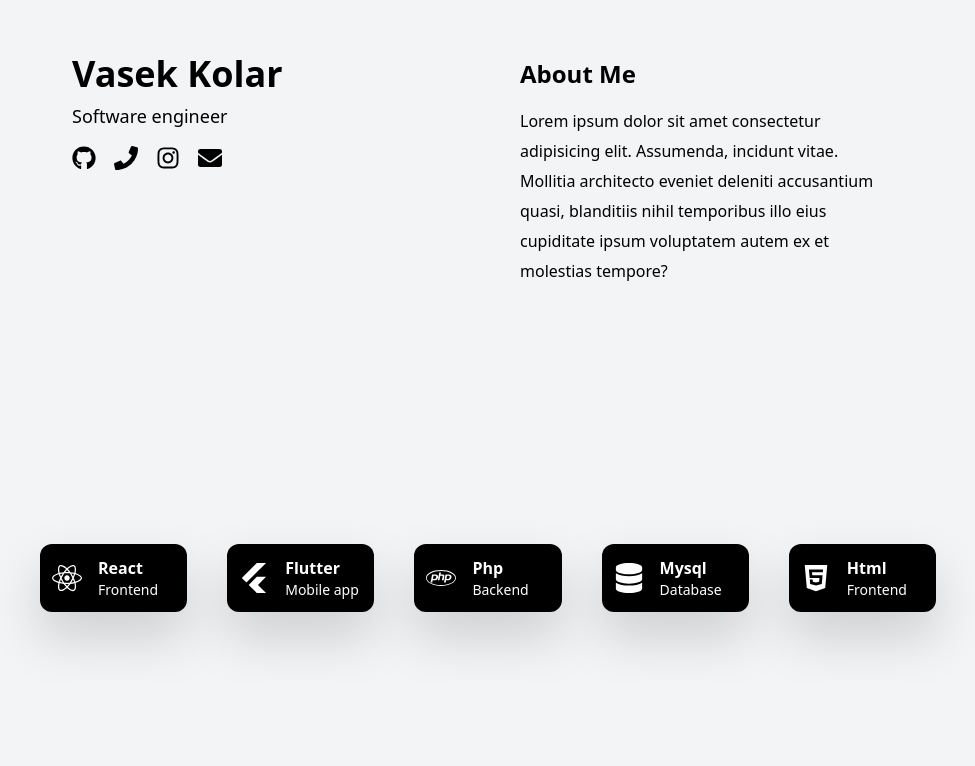
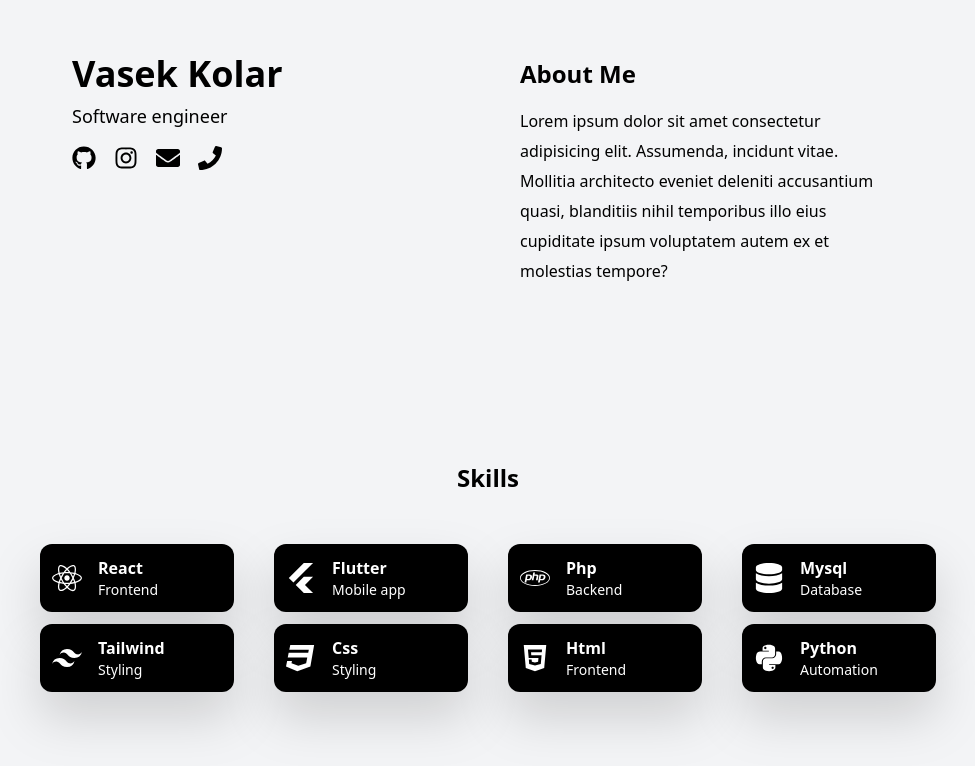
Before and after one commit to kolarvasek/portfolio, a React (Vite) app: page / in a window 1280 px wide. Shown: the part 178-944 px from the top of the page, without its empty margins (152-1127 px from the left). Built offline with nearby package versions, Linux system fonts and the light colour scheme.

Commit message:
Added text on hover to contact icons and added pop up animations to skills

```diff
--- a/src/App.jsx
+++ b/src/App.jsx
@@ -1,8 +1,7 @@
 import React from "react";
-import { color, motion } from "framer-motion";
+import { motion } from "framer-motion";
 import {
   FaGithub,
-  FaLinkedin,
   FaEnvelope,
   FaInstagram,
   FaPhone,
@@ -10,8 +9,11 @@ import {
   FaPhp,
   FaDatabase,
   FaHtml5,
+  FaCss3,
+  FaPython,
 } from "react-icons/fa";
 import { FaFlutter } from "react-icons/fa6";
+import { SiTailwindcss } from "react-icons/si";
 
 const App = () => {
   return (
@@ -28,25 +30,52 @@ const App = () => {
             <h1 className="text-4xl font-bold mb-2">Vasek Kolar</h1>
             <p className="text-lg">Software engineer</p>
             <div className="flex mt-4 space-x-4.5">
-              <motion.button whileHover={{ scale: 1.3 }}>
-                <a href="https://github.com/kolarvasek">
+              <motion.button
+                className="group relative flex items-center"
+                whileHover={{ scale: 1.4 }}
+              >
+                <a href="https://github.com/kolarvasek" target="blank">
                   <FaGithub size={24} />
                 </a>
+                <span className="absolute bottom-full left-1/2 transform -translate-x-1/2 mb-2 opacity-0 group-hover:opacity-100 bg-gray-800 text-white text-xs rounded px-2 py-1 whitespace-nowrap transition-opacity duration-300 pointer-events-none">
+                  GitHub
+                </span>
               </motion.button>
-              <motion.button whileHover={{ scale: 1.3 }}>
+              <motion.button
+                className="group relative flex items-center"
+                whileHover={{ scale: 1.4 }}
+              >
+                <a
+                  href="https://www.instagram.com/vasek._.kolar/"
+                  target="blank"
+                >
+                  <FaInstagram size={24} />
+                </a>
+                <span className="absolute bottom-full left-1/2 transform -translate-x-1/2 mb-2 opacity-0 group-hover:opacity-100 bg-gray-800 text-white text-xs rounded px-2 py-1 whitespace-nowrap transition-opacity duration-300 pointer-events-none">
+                  Instagram
+                </span>
+              </motion.button>
+              <motion.button
+                className="group relative flex items-center"
+                whileHover={{ scale: 1.4 }}
+              >
+                <a href="mailto:vasek.kolar435@icloud.com">
+                  <FaEnvelope size={24} />
+                </a>
+                <span className="absolute bottom-full left-1/2 transform -translate-x-1/2 mb-2 opacity-0 group-hover:opacity-100 bg-gray-800 text-white text-xs rounded px-2 py-1 whitespace-nowrap transition-opacity duration-300 pointer-events-none">
+                  Email
+                </span>
+              </motion.button>
+              <motion.button
+                className="group relative flex items-center"
+                whileHover={{ scale: 1.4 }}
+              >
                 <a href="tel:773461557">
                   <FaPhone size={24} />
                 </a>
-              </motion.button>
-              <motion.button whileHover={{ scale: 1.3 }}>
-                <a href="https://www.instagram.com/vasek._.kolar/">
-                  <FaInstagram size={24} />
-                </a>
-              </motion.button>
-              <motion.button whileHover={{ scale: 1.3 }}>
-                <a href="mailto:vasek.kolar435@icloud.com">
-                  <FaEnvelope size={24} />
-                </a>
+                <span className="absolute bottom-full left-1/2 transform -translate-x-1/2 mb-2 opacity-0 group-hover:opacity-100 bg-gray-800 text-white text-xs rounded px-2 py-1 whitespace-nowrap transition-opacity duration-300 pointer-events-none">
+                  Phone
+                </span>
               </motion.button>
             </div>
           </motion.div>
@@ -71,16 +100,17 @@ const App = () => {
           </motion.div>
         </div>
       </div>
+      <h2 className="relative -top-30 flex justify-center items-center text-2xl font-bold">
+        Skills
+      </h2>
       {/* SKILLS */}
-      <div className="-translate-y-1 flex justify-center bg-gray-100 min-h-100">
-        <motion.div
-          className="md:w-4xl gap-10 bg-gray-100 grid grid-cols-5 grid-rows-2 items-center justify-center h-5"
-          initial={{ y: 100 }}
-          animate={{ y: 0 }}
-          transition={{ type: "spring", damping: 30 }}
-        >
+      <div className="-translate-y-9 flex flex-col items-center bg-gray-100 min-h-100">
+        <motion.div className="md:w-4xl gap-10 gap-y-20 bg-gray-100 grid grid-cols-4 grid-rows-2 items-center justify-center h-5">
           <motion.div
             className="bg-black p-3 rounded-xl flex items-center space-x-4 drop-shadow-2xl"
+            initial={{ y: 100 }}
+            animate={{ y: 0 }}
+            transition={{ type: "spring", damping: 30, delay: 0.2 }}
             whileHover={{
               scale: 1.1,
               backgroundColor: "#E0E0E0",
@@ -95,6 +125,9 @@ const App = () => {
           </motion.div>
           <motion.div
             className="bg-black p-3 rounded-xl flex items-center space-x-4 drop-shadow-2xl"
+            initial={{ y: 100 }}
+            animate={{ y: 0 }}
+            transition={{ type: "spring", damping: 30, delay: 0.5 }}
             whileHover={{
               scale: 1.1,
               backgroundColor: "#E0E0E0",
@@ -109,6 +142,9 @@ const App = () => {
           </motion.div>
           <motion.div
             className="bg-black p-3 rounded-xl flex items-center space-x-4 drop-shadow-2xl"
+            initial={{ y: 100 }}
+            animate={{ y: 0 }}
+            transition={{ type: "spring", damping: 30, delay: 0.8 }}
             whileHover={{
               scale: 1.1,
               backgroundColor: "#242424",
@@ -123,6 +159,9 @@ const App = () => {
           </motion.div>
           <motion.div
             className="bg-black p-3 rounded-xl flex items-center space-x-4 drop-shadow-2xl"
+            initial={{ y: 100 }}
+            animate={{ y: 0 }}
+            transition={{ type: "spring", damping: 30, delay: 1.1 }}
             whileHover={{
               scale: 1.1,
               backgroundColor: "#525252",
@@ -137,16 +176,71 @@ const App = () => {
           </motion.div>
           <motion.div
             className="bg-black p-3 rounded-xl flex items-center space-x-4 drop-shadow-2xl"
+            initial={{ y: 100 }}
+            animate={{ y: 0 }}
+            transition={{ type: "spring", damping: 30, delay: 0.2 }}
             whileHover={{
               scale: 1.1,
               backgroundColor: "#455269",
               transition: { ease: "easeInOut", duration: 0.4 },
             }}
           >
+            <SiTailwindcss size={30} className="flex-shrink-0" color="white" />
+            <div className="flex flex-col text-white">
+              <h4 className="font-bold">Tailwind</h4>
+              <p className="text-sm">Styling</p>
+            </div>
+          </motion.div>
+          {/* SKILLS SECOND */}
+          <motion.div
+            className="bg-black p-3 rounded-xl flex items-center space-x-4 drop-shadow-2xl"
+            initial={{ y: 100 }}
+            animate={{ y: 0 }}
+            transition={{ type: "spring", damping: 30, delay: 0.5 }}
+            whileHover={{
+              scale: 1.1,
+              backgroundColor: "#455269",
+              transition: { ease: "easeInOut", duration: 0.4 },
+            }}
+          >
+            <FaCss3 size={30} className="flex-shrink-0" color="white" />
+            <div className="flex flex-col text-white">
+              <h4 className="font-bold">Css</h4>
+              <p className="text-sm">Styling</p>
+            </div>
+          </motion.div>
+          <motion.div
+            className="bg-black p-3 rounded-xl flex items-center space-x-4 drop-shadow-2xl"
+            initial={{ y: 100 }}
+            animate={{ y: 0 }}
+            transition={{ type: "spring", damping: 30, delay: 0.8 }}
+            whileHover={{
+              scale: 1.1,
+              backgroundColor: "#455269",
+              transition: { ease: "easeInOut", duration: 0.7 },
+            }}
+          >
             <FaHtml5 size={30} className="flex-shrink-0" color="white" />
             <div className="flex flex-col text-white">
               <h4 className="font-bold">Html</h4>
               <p className="text-sm">Frontend</p>
+            </div>
+          </motion.div>
+          <motion.div
+            className="bg-black p-3 rounded-xl flex items-center space-x-4 drop-shadow-2xl"
+            initial={{ y: 100 }}
+            animate={{ y: 0 }}
+            transition={{ type: "spring", damping: 30, delay: 1.1 }}
+            whileHover={{
+              scale: 1.1,
+              backgroundColor: "#455269",
+              transition: { ease: "easeInOut", duration: 0.4 },
+            }}
+          >
+            <FaPython size={30} className="flex-shrink-0" color="white" />
+            <div className="flex flex-col text-white">
+              <h4 className="font-bold">Python</h4>
+              <p className="text-sm">Automation</p>
             </div>
           </motion.div>
         </motion.div>
```
